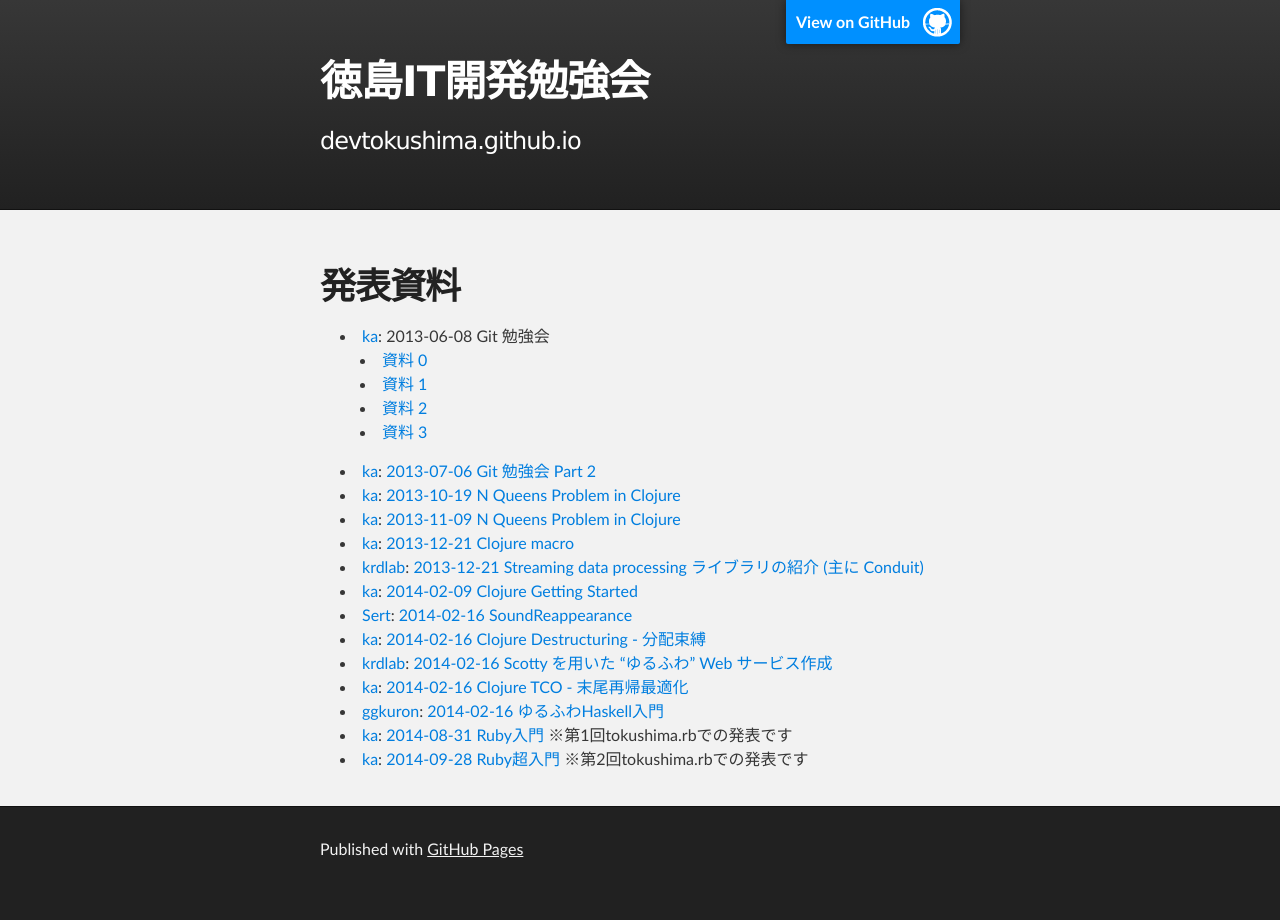
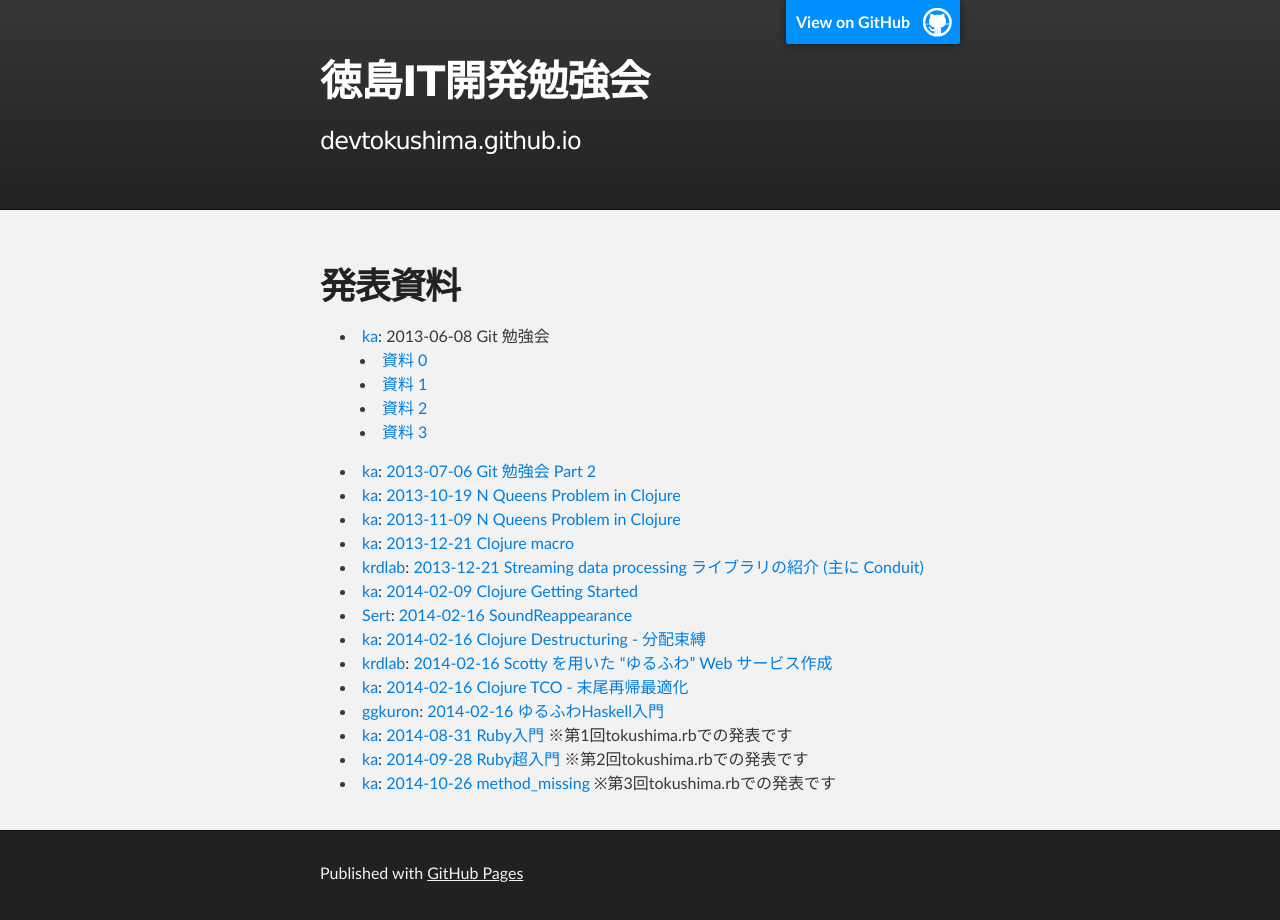
Before and after one commit to devtokushima/devtokushima.github.io, a Jekyll site: the page built from slides.markdown, in a window 1280 px wide. Built offline with Jekyll 4.4.1, drawn with Linux system fonts in a browser that asks for light colours.

Commit message:
Add a link to the slide for tokushima.rb 3

```diff
--- a/slides.markdown
+++ b/slides.markdown
@@ -23,3 +23,4 @@
 * [ggkuron](https://github.com/ggkuron): [2014-02-16 ゆるふわHaskell入門](https://ggkuron.github.io/haskell-getting-started)
 * [ka](http://www.kaosfield.net): [2014-08-31 Ruby入門](https://kaosf.github.io/20140831-tokushimarb-slide) ※第1回tokushima.rbでの発表です
 * [ka](http://www.kaosfield.net): [2014-09-28 Ruby超入門](https://kaosf.github.io/20140928-tokushimarb-slide) ※第2回tokushima.rbでの発表です
+* [ka](http://www.kaosfield.net): [2014-10-26 method_missing](http://kaosf.github.io/20141026-tokushimarb-slide) ※第3回tokushima.rbでの発表です
```
